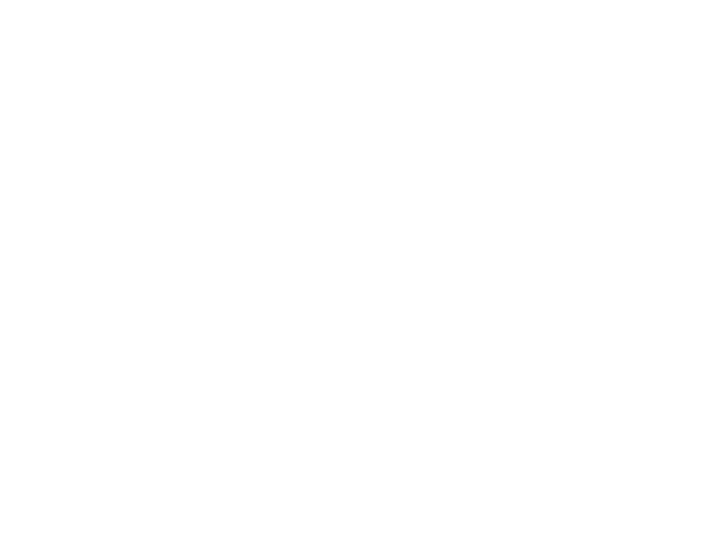
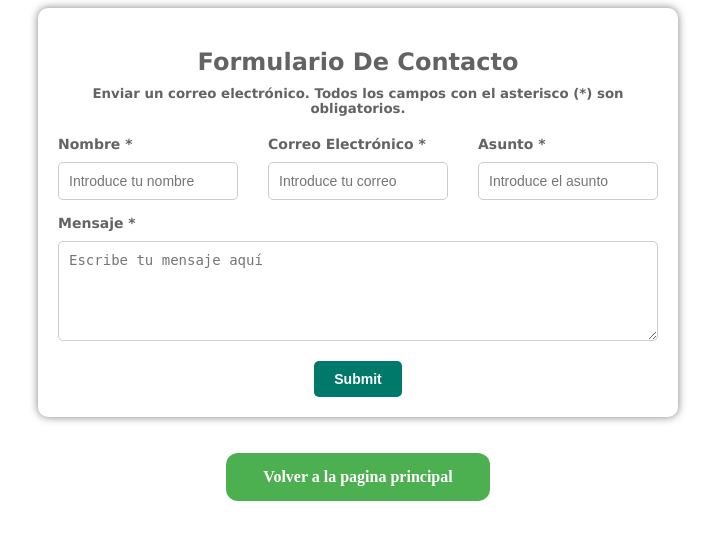
Before and after one commit to WarenJSM29/TDS-008ProyectoPortafolio-WarenSanchez, a PHP site: page /HTML/Proyecto_5.html in a window 1280 px wide. Before the commit the part shown is empty. Shown: the top 540 px of the page, without its empty margins (282-997 px from the left). Run offline with PHP 8.4, Linux system fonts and the light colour scheme.

Commit message:
Actualizado

```diff
--- a/HTML/Proyecto_10.html
+++ b/HTML/Proyecto_10.html
@@ -37,11 +37,7 @@
       </div>
 
       <br><br><br>
-<<<<<<< HEAD
       <a href="..\index.php" class="boton-portafolio">Volver a la pagina principal</a>
-=======
-      <a href="..\index.html" class="boton-portafolio">Volver a la pagina principal</a>
->>>>>>> a18a31ca90d93a54aa6ad9972aab740df49364ce
    </section>
 
    <!-- Modal -->
--- a/HTML/Proyecto_11.html
+++ b/HTML/Proyecto_11.html
@@ -104,11 +104,7 @@
         </div>
     </div>
 
-<<<<<<< HEAD
     <a href="..\index.php" class="boton-portafolio">Volver a la pagina principal</a>
-=======
-    <a href="..\index.html" class="boton-portafolio">Volver a la pagina principal</a>
->>>>>>> a18a31ca90d93a54aa6ad9972aab740df49364ce
 
     <script src="https://code.jquery.com/jquery-3.5.1.slim.min.js"></script>
     <script src="https://cdn.jsdelivr.net/npm/@popperjs/core@2.9.2/dist/umd/popper.min.js"></script>
--- a/HTML/Proyecto_4.html
+++ b/HTML/Proyecto_4.html
@@ -44,7 +44,7 @@
         </tfoot>
     </table>
     <br><br>
-    <a href="..\index.html" class="boton-portafolio">Volver a la pagina principal</a>
+    <a href="..\index.php" class="boton-portafolio">Volver a la pagina principal</a>
     <h3>Waren Sanchez || 2023-1198</h3>
 </body>
 </html>
--- a/HTML/Proyecto_5.html
+++ b/HTML/Proyecto_5.html
@@ -0,0 +1,55 @@
+<!DOCTYPE html>
+<html lang="es">
+<head>
+    <!-- Metadatos y enlaces a hojas de estilo CSS -->
+    <meta charset="UTF-8">
+    <meta name="viewport" content="width=device-width, initial-scale=1.0">
+    <link rel="stylesheet" href="..\CSS\Proyecto_5.css" type="text/css">
+    <link rel="stylesheet" href="..\CSS\Recursos_Generales.css" type="text/css">
+    <title>Formulario HTML-CSS</title>
+</head>
+<body>
+    <!-- Sección principal del formulario de contacto -->
+    <section id="formContacto">
+        <!-- Título del formulario -->
+        <h1>Formulario De Contacto</h1>
+        <!-- Subtítulo con información adicional -->
+        <sub>
+            Enviar un correo electrónico. Todos los campos con el asterisco (*)
+            son obligatorios.
+        </sub>
+        <!-- Inicio del formulario -->
+        <form action="#">
+            <!-- Sección horizontal para los campos de entrada alineados en fila -->
+            <section class="secHorizontal" data-name="seccion-horizontal">
+                <!-- Contenedor vertical para el campo "Nombre" -->
+                <div class="pocVertical" data-name="nombre-en-vertical">
+                    <label for="formNombre">Nombre *</label>
+                    <input type="text" class="textCaja" name="formNombre" minlength="3" maxlength="20" placeholder="Introduce tu nombre" required>
+                </div>
+                <!-- Contenedor vertical para el campo "Correo Electrónico" -->
+                <div class="pocVertical" data-name="correo-en-vertical">
+                    <label for="formCorreo">Correo Electrónico *</label>
+                    <input type="email" class="textCaja" name="formCorreo" placeholder="Introduce tu correo" required>
+                </div>
+                <!-- Contenedor vertical para el campo "Asunto" -->
+                <div class="pocVertical" data-name="asunto-en-vertical">
+                    <label for="formAsunto">Asunto *</label>
+                    <input type="text" class="textCaja" name="formAsunto" minlength="5" maxlength="50" placeholder="Introduce el asunto" required>
+                </div>
+            </section>
+            <!-- Contenedor vertical para el campo "Mensaje" -->
+            <div class="pocVertical" data-name="mensaje-en-vertical">
+                <label for="formMensaje">Mensaje *</label>
+                <textarea name="formMensaje" class="textArea" placeholder="Escribe tu mensaje aquí" required></textarea>
+            </div>
+            <!-- Botón de envío del formulario -->
+            <input type="submit" name="formEnviar" id="formEnviar">
+        </form>
+    </section>
+    <!-- Espaciado adicional -->
+    <br><br>
+    <!-- Enlace para volver a la página principal -->
+    <a href="..\index.php" class="boton-portafolio">Volver a la pagina principal</a>
+</body>
+</html>
--- a/HTML/Proyecto_6.html
+++ b/HTML/Proyecto_6.html
@@ -8,7 +8,7 @@
     <title>Animación Simple</title>
 </head>
 <body background="..\Images\Proyecto_6\bg.jpg">
-    <a href="..\index.html" class="boton-portafolio">Volver a la pagina principal</a>
+    <a href="..\index.php" class="boton-portafolio">Volver a la pagina principal</a>
     <br><br><br><br><br><br><br><br><br><br><br><br><br><br><br><br><br><br><br><br><br><br><br><br><br><br>
     <br><br><br><br><br><br><br><br><br><br><br><br><br>
     <marquee behavior="" direction="right" scrollamount="20">
--- a/HTML/Proyecto_8.html
+++ b/HTML/Proyecto_8.html
@@ -105,7 +105,7 @@
     </div>
 
     <br><br><br>
-    <a href="..\index.html" class="boton-portafolio">Volver a la pagina principal</a>
+    <a href="..\index.php" class="boton-portafolio">Volver a la pagina principal</a>
 
     <script src="https://code.jquery.com/jquery-3.5.1.slim.min.js"></script>
     <script src="https://cdn.jsdelivr.net/npm/@popperjs/core@2.5.4/dist/umd/popper.min.js"></script>
--- a/HTML/Proyecto_9.html
+++ b/HTML/Proyecto_9.html
@@ -37,7 +37,7 @@
         </div>
     </section>
 
-    <a href="..\index.html" class="boton-portafolio">Volver a la pagina principal</a>
+    <a href="..\index.php" class="boton-portafolio">Volver a la pagina principal</a>
 
     <script src="https://cdn.jsdelivr.net/npm/bootstrap@5.3.3/dist/js/bootstrap.bundle.min.js" integrity="sha384-YvpcrYf0tY3lHB60NNkmXc5s9fDVZLESaAA55NDzOxhy9GkcIdslK1eN7N6jIeHz" crossorigin="anonymous"></script>
 </body>
--- a/PHP/Proyecto_12.php
+++ b/PHP/Proyecto_12.php
@@ -89,7 +89,7 @@
         </div>
     </section>
     <br><br>
-    <a href="..\index.html" class="boton-portafolio">Volver a la pagina principal</a>
+    <a href="..\index.php" class="boton-portafolio">Volver a la pagina principal</a>
     <footer>
         <h3>"< Sección en desarrollo />"</h3>
     </footer>
```
Also changed, not shown: index.php (renamed from index.html).
